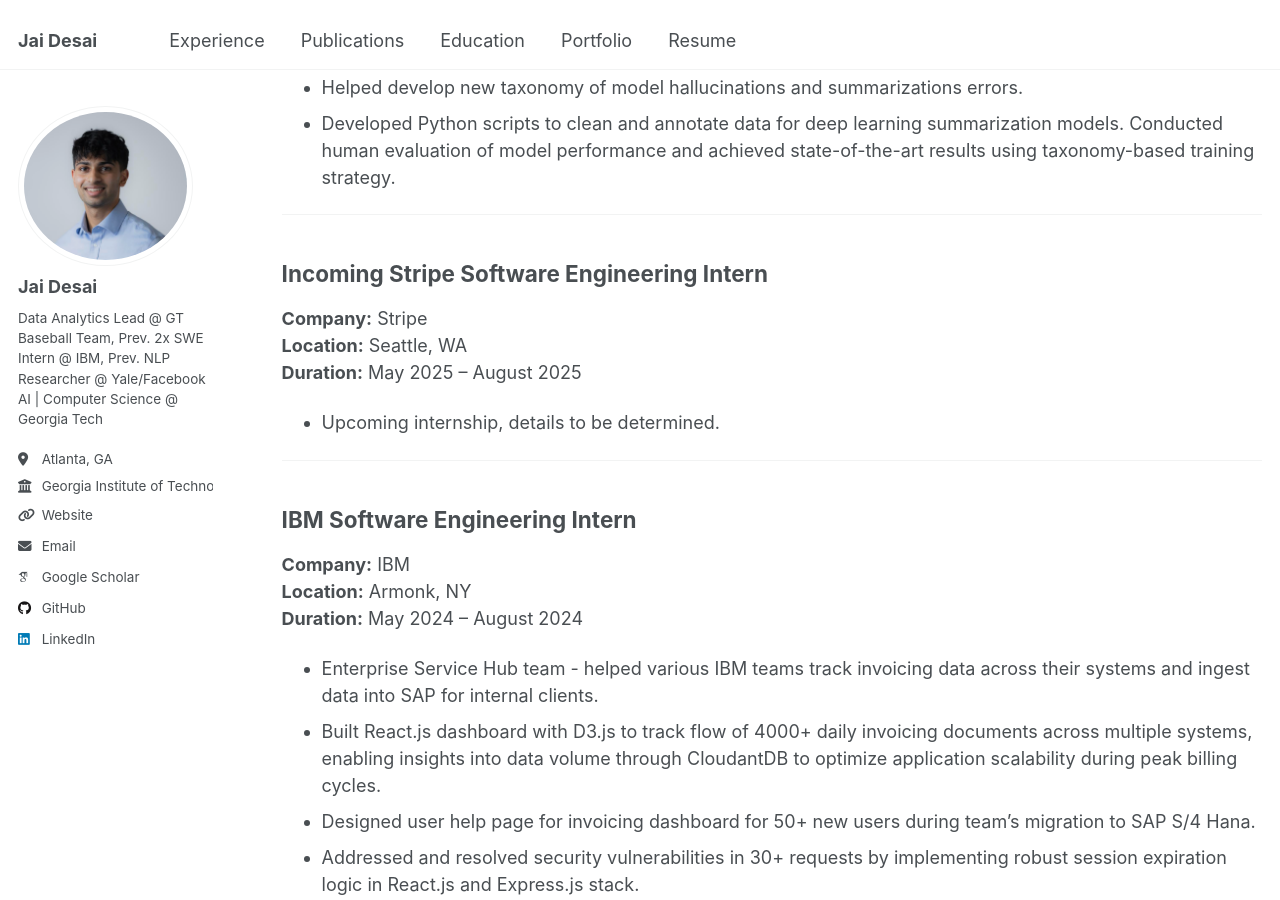
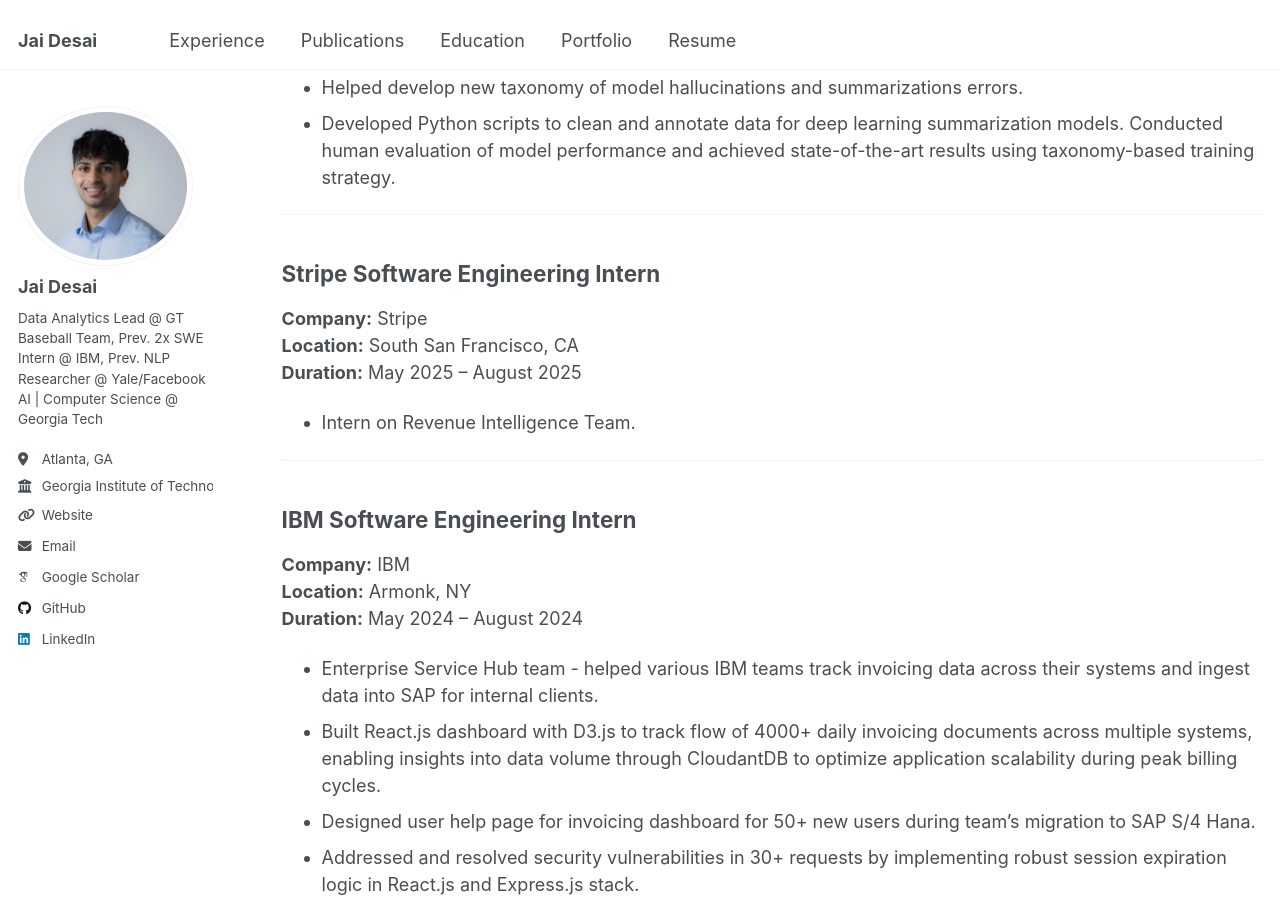
Before and after one commit to jdesai22/jdesai22.github.io, a Jekyll site: the page built from _pages/experience.html, in a window 1280 px wide and 900 px high, scrolled down 354 px. Built offline with Jekyll 4.4.1, drawn with Linux system fonts in a browser that asks for light colours; some web fonts are replaced.

Commit message:
update stripe experience

```diff
--- a/_experience/stripe.md
+++ b/_experience/stripe.md
@@ -1,17 +1,17 @@
 ---
-title: "Incoming Stripe Software Engineering Intern"
+title: "Stripe Software Engineering Intern"
 collection: experience
 permalink: /experience/stripe-intern
 company: "Stripe"
-location: "Seattle, WA"
+location: "South San Francisco, CA"
 duration: "May 2025 – August 2025"
-excerpt: "Upcoming internship at Stripe as a Software Engineering Intern."
+excerpt: "Upcoming internship at Stripe as a Software Engineering Intern on Revenue Intelligence Team."
 ---
 
-## Incoming Stripe Software Engineering Intern
+## Stripe Software Engineering Intern
 
 **Company:** Stripe
-**Location:** Seattle, WA
+**Location:** South San Francisco, CA
 **Duration:** May 2025 – August 2025
 
-- Upcoming internship, details to be determined.
+- Intern on Revenue Intelligence Team.
```
Also changed, not shown: _pages/about.md (+1 -1 lines), 1 other file.
